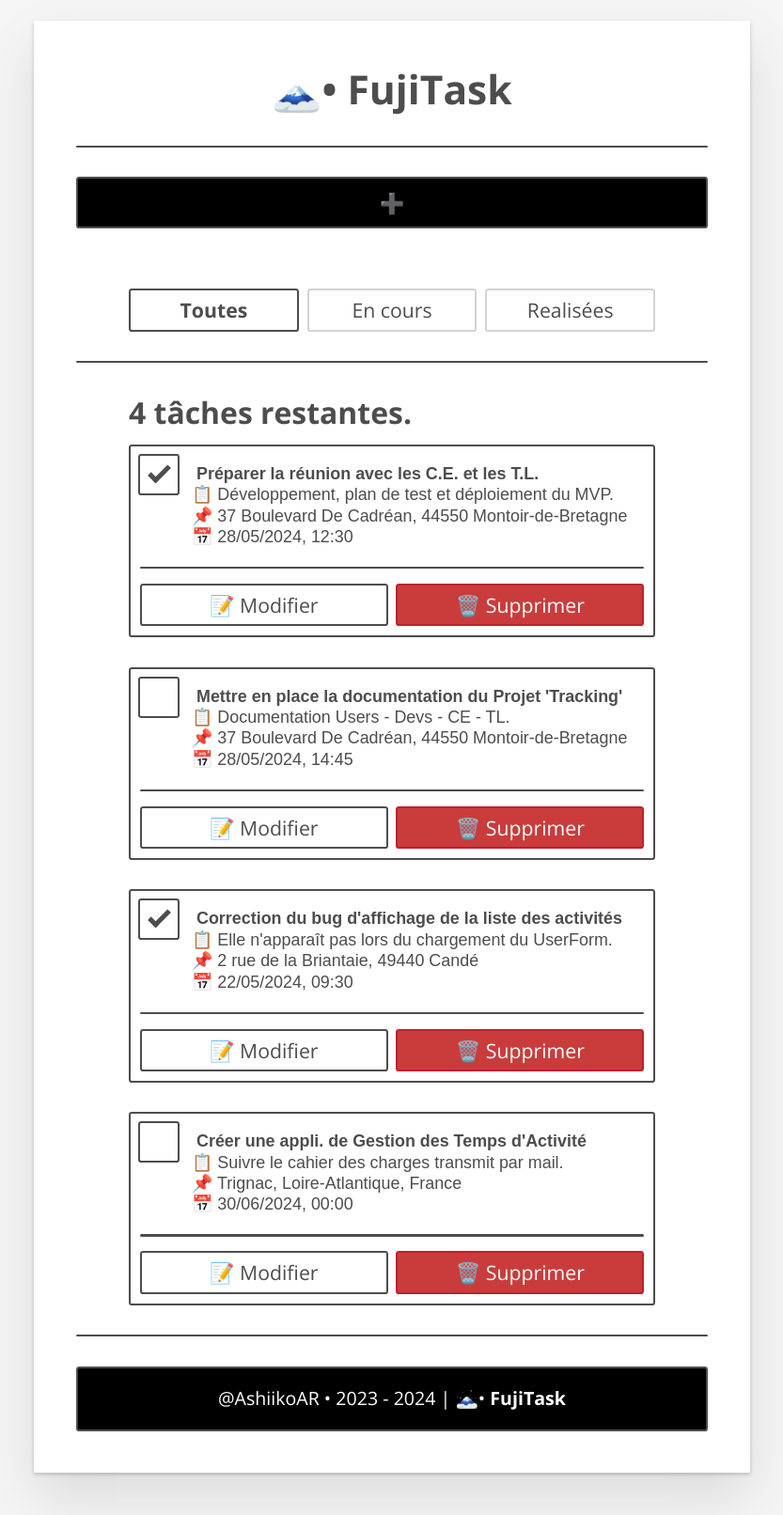
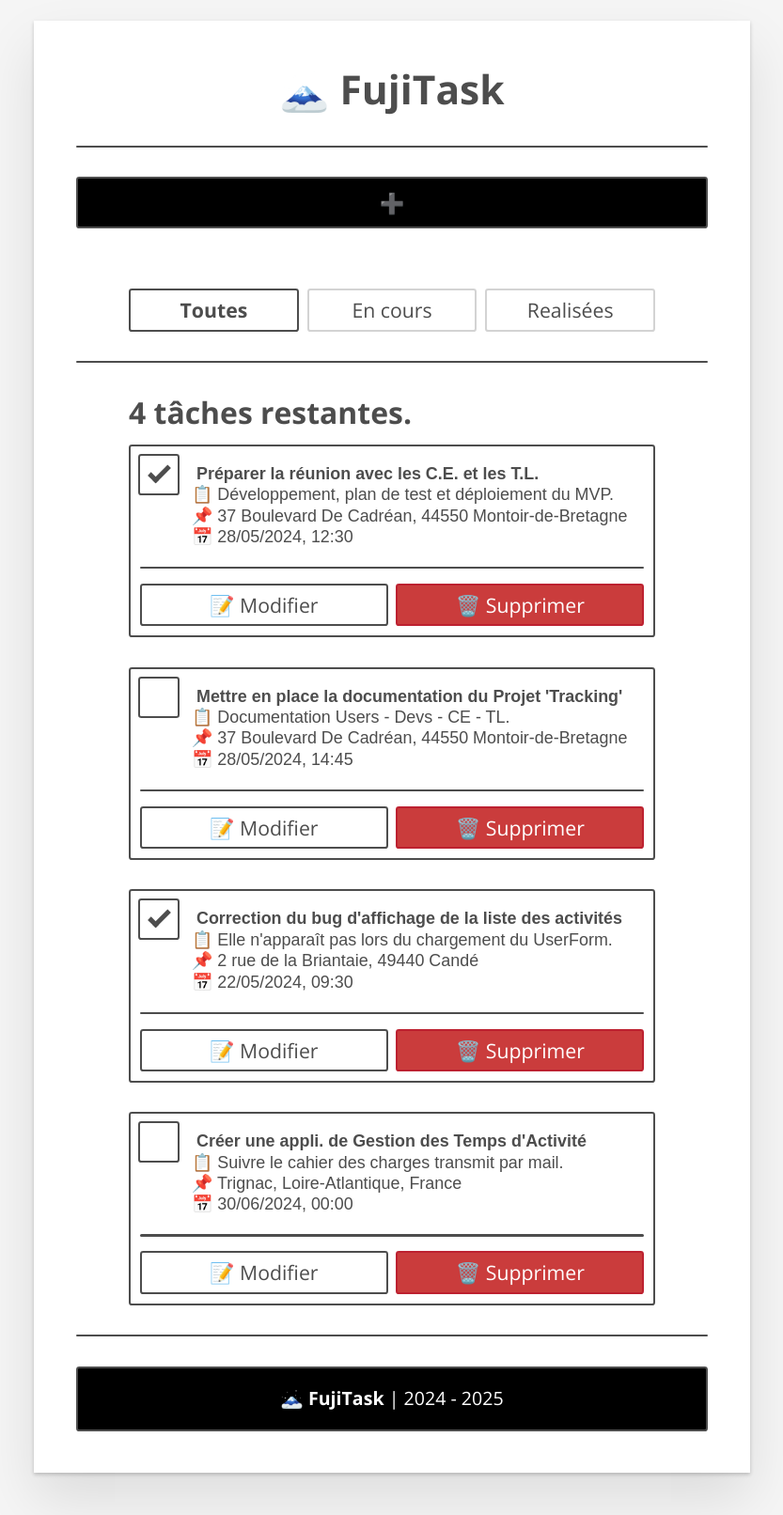
Before and after one commit to AshiikoAR/ToDo-list, a React (Create React App) app: page / in a window 1280 px wide. Shown: the whole page at 94% size, without its empty margins (223-1056 px from the left). Built offline with nearby package versions, Linux system fonts and the light colour scheme.

Commit message:
modified:   src/App.tsx 	modified:   src/components/Footer.tsx

```diff
--- a/src/App.tsx
+++ b/src/App.tsx
@@ -112,7 +112,7 @@
 
   return (
     <div className="todoapp stack-large">
-      <h1>&#128507;&bull; FujiTask</h1>
+      <h1>&#128507;&nbsp;FujiTask</h1>
       <div className="sepp" />
       <TodoForm ajtTache={ajtTache} />
       <div className="filters btn-group stack-exception">
--- a/src/components/Footer.tsx
+++ b/src/components/Footer.tsx
@@ -3,7 +3,17 @@
 function Footer() {
   return (
     <footer>
-        <p><a href="https://github.com/AshiikoAR/ToDo-list" id="redirect_git" title="Lien GitHub du projet 'FujiTask'">@AshiikoAR</a> &bull; 2023 - 2024 | &#128507;&bull; <b>FujiTask</b> </p>
+        <p>
+          &#128507;&nbsp;
+          <a
+            href="https://github.com/MDS-M1-MDS/MDS-M1-DFS-Qualite-et-tests"
+            id="redirect_git"
+            title="Lien GitHub du projet 'FujiTask'"
+          >
+            <b>FujiTask</b>
+          </a>
+          &nbsp;|  2024 - 2025
+        </p>
     </footer>
   );
 }
```
